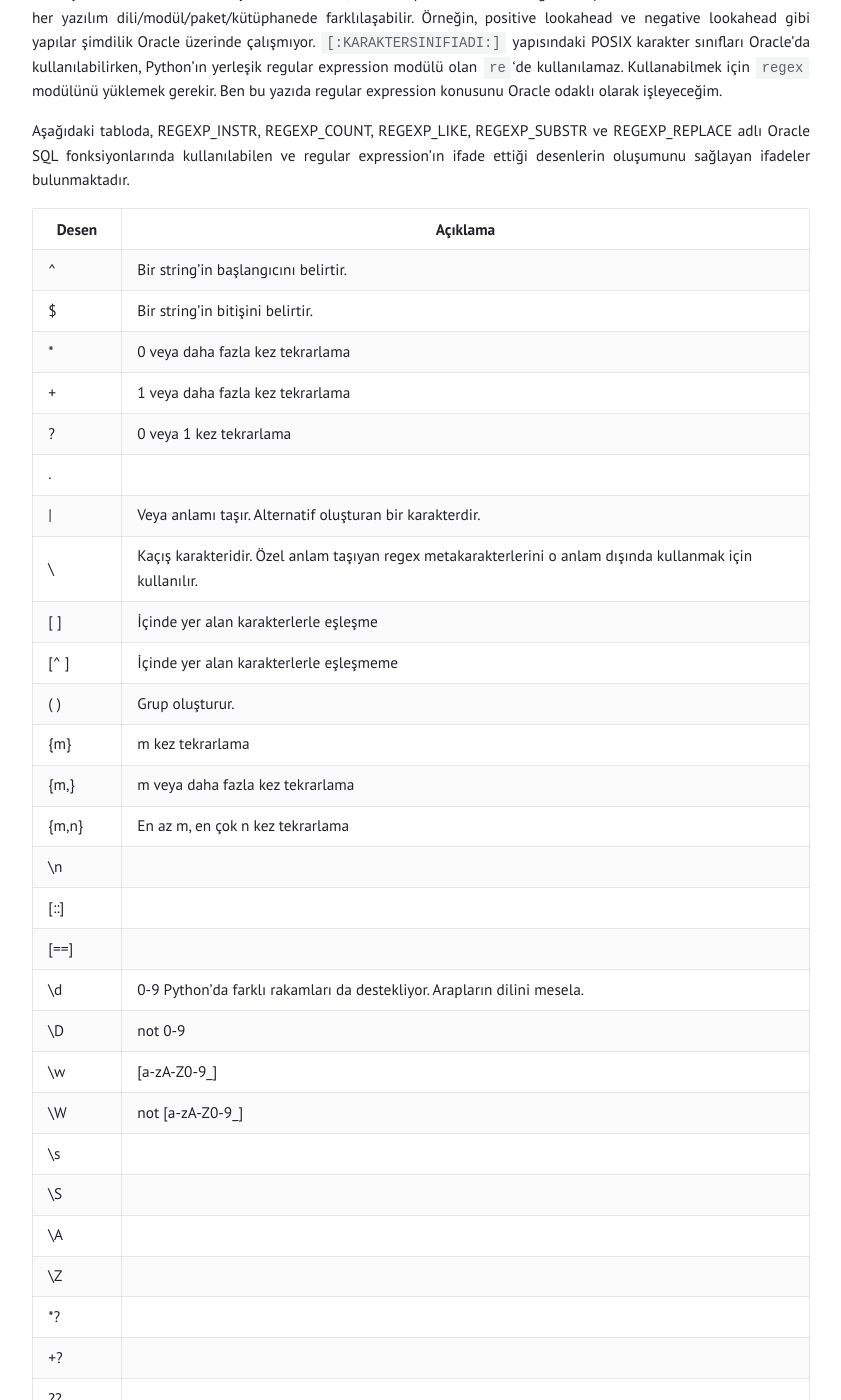
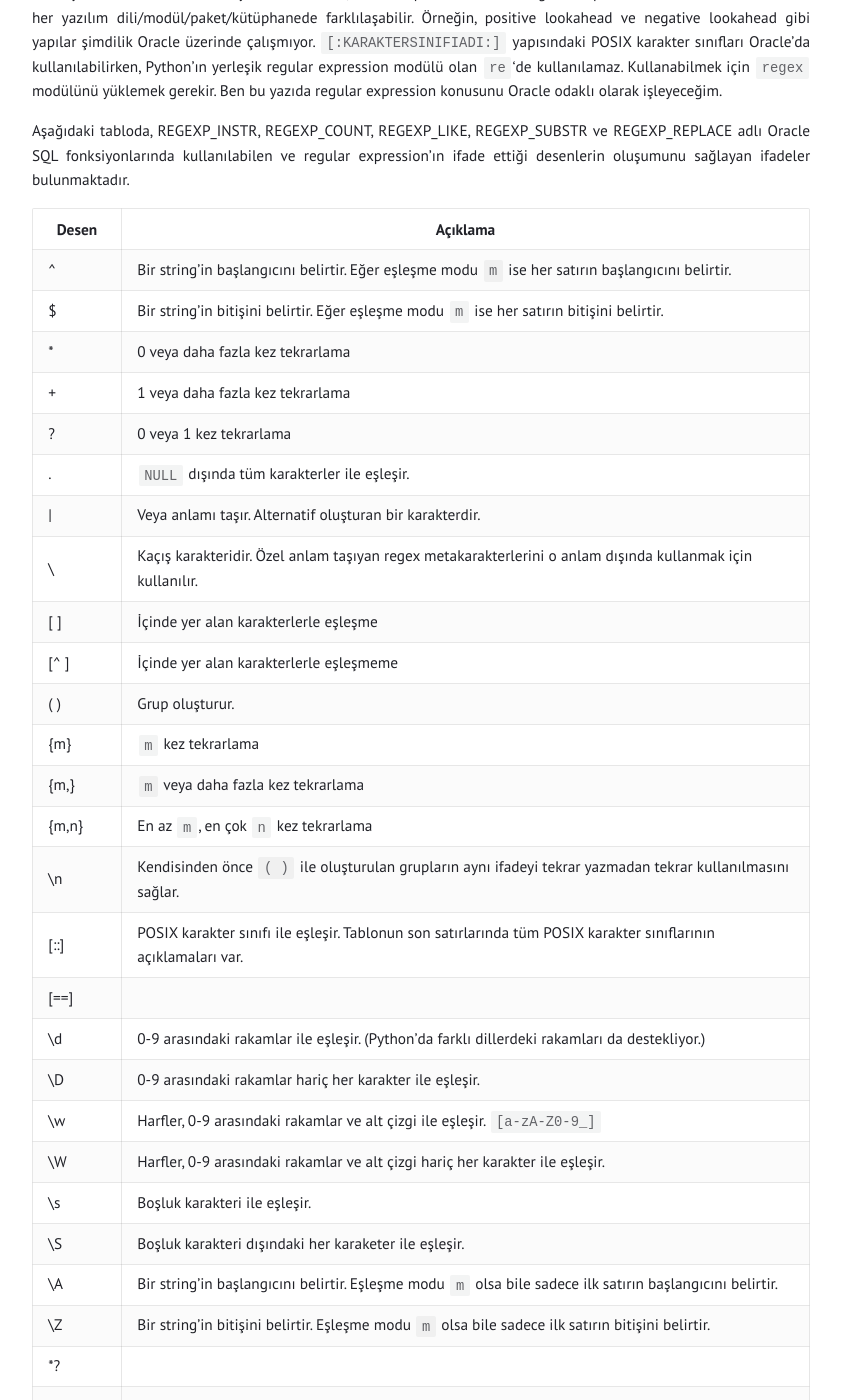
Before and after one commit to tunahanoguz/tunahanoguz.github.io, a Jekyll site: the page built from _posts/2025-05-05-oracle-regular-expressions.md, in a window 1280 px wide and 1400 px high, scrolled down 346 px. Shown: the whole window, without its empty margins (219-1060 px from the left). Built offline with Jekyll 4.4.1, drawn with Linux system fonts in a browser that asks for light colours.

Commit message:
Update 2025-05-05-oracle-regular-expressions.md

````diff
--- a/_posts/2025-05-05-oracle-regular-expressions.md
+++ b/_posts/2025-05-05-oracle-regular-expressions.md
@@ -10,33 +10,33 @@ Birçok yazılım dilinde ve o yazılım dilinde kullanılan modül/paket/kütü
 
 Aşağıdaki tabloda, REGEXP_INSTR, REGEXP_COUNT, REGEXP_LIKE, REGEXP_SUBSTR ve REGEXP_REPLACE adlı Oracle SQL fonksiyonlarında kullanılabilen ve regular expression'ın ifade ettiği desenlerin oluşumunu sağlayan ifadeler bulunmaktadır.
 
-| Desen      | Açıklama                                                                                                   |
-|------------|------------------------------------------------------------------------------------------------------------|
-| ^          | Bir string'in başlangıcını belirtir.                                                                       |
-| $          | Bir string'in bitişini belirtir.                                                                           |
-| *          | 0 veya daha fazla kez tekrarlama                                                                           |
-| +          | 1 veya daha fazla kez tekrarlama                                                                           |
-| ?          | 0 veya 1 kez tekrarlama                                                                                    |
-| .          |                                                                                                            |
-| \|         | Veya anlamı taşır. Alternatif oluşturan bir karakterdir.                                                   |
-| \          | Kaçış karakteridir. Özel anlam taşıyan regex metakarakterlerini o anlam dışında kullanmak için kullanılır. |
-| [ ]        | İçinde yer alan karakterlerle eşleşme                                                                      |
-| [^ ]       | İçinde yer alan karakterlerle eşleşmeme                                                                    |
-| ( )        | Grup oluşturur.                                                                                            |
-| {m}        | m kez tekrarlama                                                                                           |
-| {m,}       | m veya daha fazla kez tekrarlama                                                                           |
-| {m,n}      | En az m, en çok n kez tekrarlama                                                                           |
-| \n         |                                                                                                            |
-| [::]       |                                                                                                            |
-| [==]       |                                                                                                            |
-| \d         | 0-9 Python'da farklı rakamları da destekliyor. Arapların dilini mesela.                                    |
-| \D         | not 0-9                                                                                                    |
-| \w         | [a-zA-Z0-9_]                                                                                               |
-| \W         | not [a-zA-Z0-9_]                                                                                           |
-| \s         |                                                                                                            |
-| \S         |                                                                                                            |
-| \A         |                                                                                                            |
-| \Z         |                                                                                                            |
+| Desen      | Açıklama                                                                                                        |
+|------------|-----------------------------------------------------------------------------------------------------------------|
+| ^          | Bir string'in başlangıcını belirtir. Eğer eşleşme modu ```m``` ise her satırın başlangıcını belirtir.           |
+| $          | Bir string'in bitişini belirtir. Eğer eşleşme modu ```m``` ise her satırın bitişini belirtir.                   |
+| *          | 0 veya daha fazla kez tekrarlama                                                                                |
+| +          | 1 veya daha fazla kez tekrarlama                                                                                |
+| ?          | 0 veya 1 kez tekrarlama                                                                                         |
+| .          | ```NULL``` dışında tüm karakterler ile eşleşir.                                                                 |
+| \|         | Veya anlamı taşır. Alternatif oluşturan bir karakterdir.                                                        |
+| \          | Kaçış karakteridir. Özel anlam taşıyan regex metakarakterlerini o anlam dışında kullanmak için kullanılır.      |
+| [ ]        | İçinde yer alan karakterlerle eşleşme                                                                           |
+| [^ ]       | İçinde yer alan karakterlerle eşleşmeme                                                                         |
+| ( )        | Grup oluşturur.                                                                                                 |
+| {m}        | ```m``` kez tekrarlama                                                                                          |
+| {m,}       | ```m``` veya daha fazla kez tekrarlama                                                                          |
+| {m,n}      | En az ```m```, en çok ```n``` kez tekrarlama                                                                    |
+| \n         | Kendisinden önce ```( )``` ile oluşturulan grupların aynı ifadeyi tekrar yazmadan tekrar kullanılmasını sağlar. |
+| [::]       | POSIX karakter sınıfı ile eşleşir. Tablonun son satırlarında tüm POSIX karakter sınıflarının açıklamaları var.  |
+| [==]       |                                                                                                                 |
+| \d         | 0-9 arasındaki rakamlar ile eşleşir. (Python'da farklı dillerdeki rakamları da destekliyor.)                    |
+| \D         | 0-9 arasındaki rakamlar hariç her karakter ile eşleşir.                                                         |
+| \w         | Harfler, 0-9 arasındaki rakamlar ve alt çizgi ile eşleşir. ```[a-zA-Z0-9_]```                                   |
+| \W         | Harfler, 0-9 arasındaki rakamlar ve alt çizgi hariç her karakter ile eşleşir.                                   |
+| \s         | Boşluk karakteri ile eşleşir.                                                                                   |
+| \S         | Boşluk karakteri dışındaki her karaketer ile eşleşir.                                                           |
+| \A         | Bir string'in başlangıcını belirtir. Eşleşme modu ```m``` olsa bile sadece ilk satırın başlangıcını belirtir.   |
+| \Z         | Bir string'in bitişini belirtir. Eşleşme modu ```m``` olsa bile sadece ilk satırın bitişini belirtir.           |
 | *?         |                                                                                                            |
 | +?         |                                                                                                            |
 | ??         |                                                                                                            |
````
